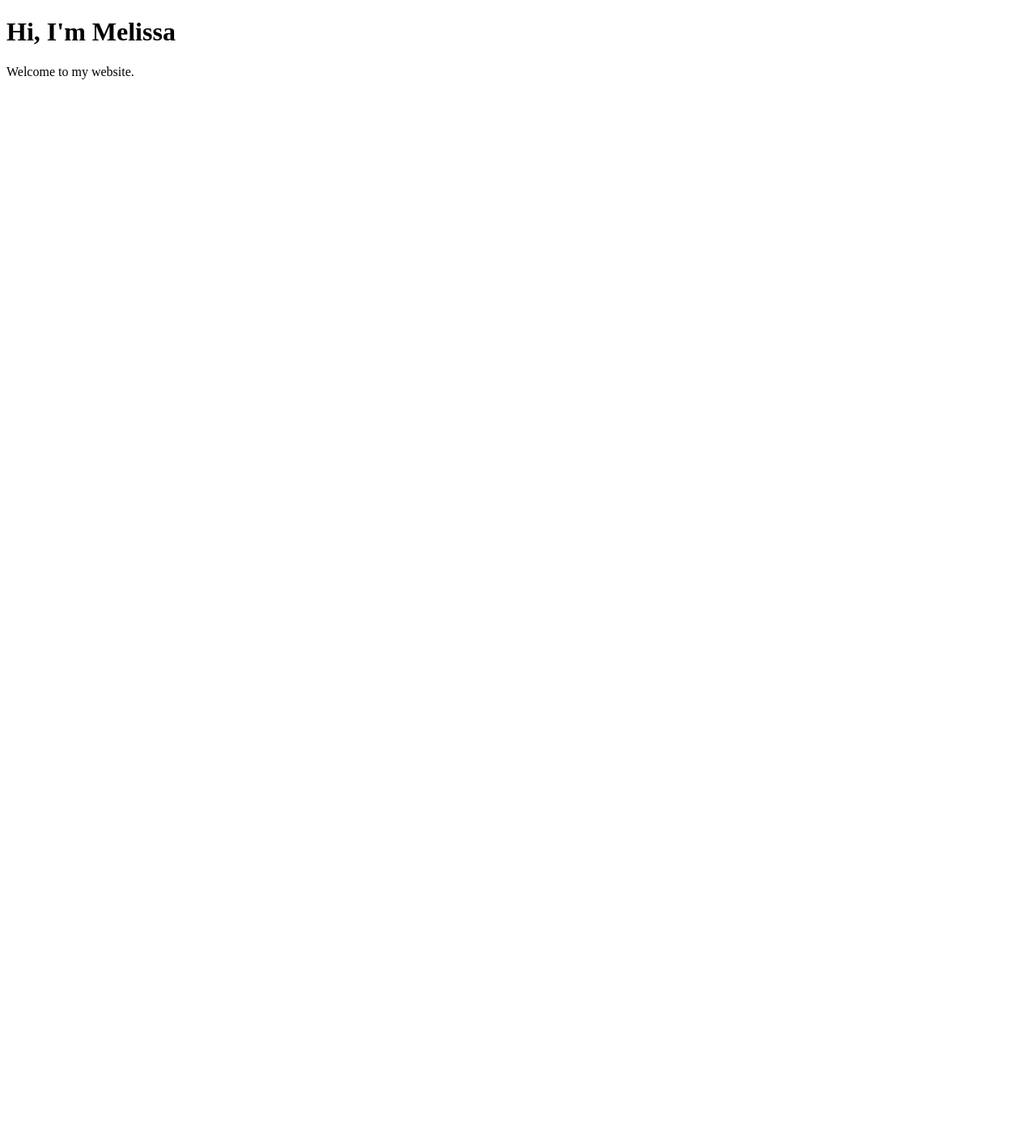
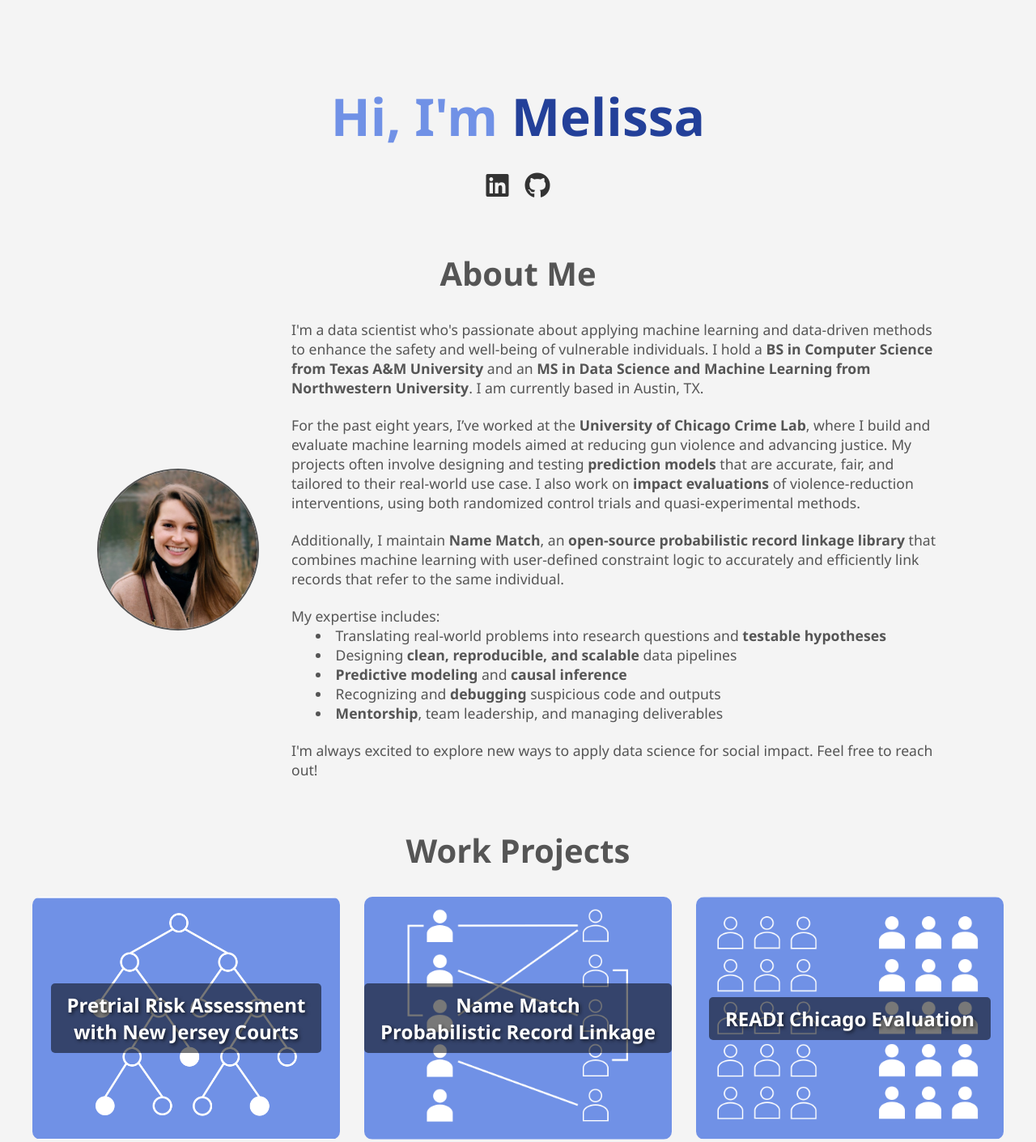
Before and after one commit to mmcneill/mmcneill.github.io, a plain HTML site: page index.html in a window 1280 px wide. Shown: the top 1411 px of the page at 81% size. Before the commit the page ends 800 px from the top, so only its background shows below. Drawn offline with Linux system fonts and the light colour scheme.

Commit message:
Updates index with MVP and links to "Coming soon!" page for work projects

```diff
--- a/index.html
+++ b/index.html
@@ -3,10 +3,82 @@
 <head>
     <meta charset="UTF-8">
     <meta name="viewport" content="width=device-width, initial-scale=1.0">
+    <meta http-equiv="X-UA-Compatible" content="ie=edge">
     <title>Melissa McNeill</title>
+    <link rel="stylesheet" href="styles.css">
+    <!-- Add Font Awesome for LinkedIn and GitHub Icons -->
+    <link rel="stylesheet" href="https://cdnjs.cloudflare.com/ajax/libs/font-awesome/6.0.0-beta3/css/all.min.css">
 </head>
 <body>
-    <h1>Hi, I'm Melissa</h1>
-    <p>Welcome to my website.</p>
+    <!-- Main Content Section -->
+    <section id="main">
+        <div class="container">
+            <div class="main-content">
+                <p class="intro-text">Hi, I'm <span class="name">Melissa</span></p>
+                <div class="social-links">
+                    <a href="https://www.linkedin.com/in/melissalmcneill/" target="_blank" class="linkedin">
+                        <i class="fab fa-linkedin"></i>
+                    </a>
+                    <a href="https://github.com/mmcneill" target="_blank" class="github">
+                        <i class="fab fa-github"></i>
+                    </a>
+                </div>
+            </div>
+        </div>
+    </section>
+
+    <!-- About Me Section -->
+    <section id="about" class="section">
+        <div class="container">
+            <h2>About Me</h2>
+            <div class="about-content">
+                <img src="images/about_me.jpg" alt="Your Photo" class="profile-photo">
+                <div class="about-text">
+                    <p>I'm a data scientist who's passionate about applying machine learning and data-driven methods to enhance the safety and well-being of vulnerable individuals. I hold a <b>BS in Computer Science from Texas A&M University</b> and an <b>MS in Data Science and Machine Learning from Northwestern University</b>. I am currently based in Austin, TX.</p>
+                    <br>
+                    <p>For the past eight years, I’ve worked at the <b>University of Chicago Crime Lab</b>, where I build and evaluate machine learning models aimed at reducing gun violence and advancing justice. My projects often involve designing and testing <b>prediction models</b> that are accurate, fair, and tailored to their real-world use case. I also work on <b>impact evaluations</b> of violence-reduction interventions, using both randomized control trials and quasi-experimental methods.</p>
+                    <br>
+                    <p>Additionally, I maintain <b>Name Match</b>, an <b>open-source probabilistic record linkage library</b> that combines machine learning with user-defined constraint logic to accurately and efficiently link records that refer to the same individual.</p>
+                    <br>
+                    <p>My expertise includes:
+                        <li>Translating real-world problems into research questions and <b>testable hypotheses</b></li>
+                        <li>Designing <b>clean, reproducible, and scalable</b> data pipelines</li>
+                        <li><b>Predictive modeling</b> and <b>causal inference</b></li>
+                        <li>Recognizing and <b>debugging</b> suspicious code and outputs</li>
+                        <li><b>Mentorship</b>, team leadership, and managing deliverables</li></p>
+                    <br>
+                    <p>I'm always excited to explore new ways to apply data science for social impact. Feel free to reach out!</p>
+                </div>
+            </div>
+        </div>
+    </section>
+
+    <!-- Projects Section -->
+    <section id="projects" class="section">
+        <div class="container">
+            <h2>Work Projects</h2>
+            <div class="projects-list">
+                <div class="project-item" style="background-image: url('images/tree.png');">
+                    <a href="coming_soon.html">Pretrial Risk Assessment<br/>with New Jersey Courts</a>
+                </div>
+                <div class="project-item" style="background-image: url('images/record_linkage.png');">
+                    <a href="coming_soon.html">Name Match<br/>Probabilistic Record Linkage</a>
+                </div>
+                <div class="project-item" style="background-image: url('images/evaluation.png');">
+                    <a href="coming_soon.html">READI Chicago Evaluation</a>
+                </div>
+                <div class="project-item" style="background-image: url('images/evaluation.png');">
+                    <a href="coming_soon.html">Kewanee Reentry Center Evaluation</a>
+                </div>
+                <div class="project-item" style="background-image: url('images/evaluation.png');">
+                    <a href="coming_soon.html">Pretrial Risk Assessment Evaluation in NYC</a>
+                </div>
+                <div class="project-item" style="background-image: url('images/tree.png');">
+                    <a href="coming_soon.html">Predicting Domestic Violence Victimization in NYC</a>
+                </div>
+            </div>
+        </div>
+    </section>
+
 </body>
 </html>
--- /dev/null
+++ b/styles.css
@@ -0,0 +1,223 @@
+/* Reset some basic styles */
+* {
+    margin: 0;
+    padding: 0;
+    box-sizing: border-box;
+}
+
+/* General page setup */
+body {
+    font-family: 'Segoe UI', Tahoma, Geneva, Verdana, sans-serif;
+    background-color: #f4f4f4;
+    color: #555;
+    text-align: center;
+    display: flex;
+    justify-content: flex-start;
+    align-items: flex-start;
+    flex-direction: column;
+    min-height: 100vh;
+}
+
+/* Main Content Section */
+#main {
+    margin-top: 100px;
+    width: 100%;
+}
+
+.main-content {
+    display: flex;
+    flex-direction: column;
+    justify-content: center;
+    align-items: center;
+}
+
+.intro-text {
+    font-size: 4rem;
+    font-weight: 900;
+    color: #7091e6;
+    margin-bottom: 20px;
+}
+
+.name {
+    color: #234099;
+}
+
+.social-links {
+    display: flex;
+    gap: 20px;
+}
+
+.social-links a {
+    color: #333;
+    font-size: 2rem;
+    transition: color 0.3s ease, transform 0.3s ease;
+}
+
+.social-links a:hover {
+    color: #7091e6;
+    transform: scale(1.1);
+}
+
+/* About Me Section */
+#about {
+    padding: 60px 20px;
+    width: 100%;
+}
+
+#about h2 {
+    font-size: 2.5rem;
+    margin-bottom: 30px;
+}
+
+.about-content {
+    display: flex;
+    justify-content: center;
+    align-items: center;
+    gap: 40px;
+}
+
+.profile-photo {
+    width: 200px;
+    height: 200px;
+    border-radius: 50%;
+    object-fit: cover;
+    border: 2px solid #555;
+}
+
+.about-text {
+    max-width: 800px;
+}
+
+.about-text h2 {
+    font-size: 2rem;
+    margin-bottom: 15px;
+}
+
+.about-text p {
+    font-size: 1.1rem;
+    color: #555;
+    text-align: left;
+}
+
+li {
+    font-size: 1.1rem;
+    padding-left: 30px;
+    color: #555;
+    text-align: left;
+}
+
+.about-text b {
+    font-weight: 600; /* Slightly less bold than 700 */
+}
+
+/* Projects Section */
+#projects {
+    padding-bottom: 80px;
+    width: 100%;
+    display: flex;
+    justify-content: center;
+}
+
+#projects h2 {
+    font-size: 2.5rem;
+    margin-bottom: 30px;
+}
+
+.projects-list {
+    display: grid;
+    grid-template-columns: repeat(auto-fill, minmax(300px, 1fr)); /* Auto-wrap items */
+    gap: 30px;
+    justify-items: center;
+    margin-top: 20px;
+    max-width: 1200px; /* Maximum width for large screens */
+    width: 100%;
+}
+
+.project-item {
+    width: 100%;
+    height: 300px;
+    border-radius: 10px;
+    background-size: cover;
+    background-position: center;
+    display: flex;
+    align-items: center;
+    justify-content: center;
+    transition: transform 0.3s ease;
+}
+
+.project-item:hover {
+    transform: scale(1.05);
+}
+
+.project-item a {
+    font-size: 1.5rem;
+    color: #fff;
+    text-decoration: none;
+    font-weight: bold;
+    text-shadow: 2px 2px 4px rgba(0, 0, 0, 0.6);
+    background-color: rgba(0, 0, 0, 0.53);
+    padding: 10px 20px;
+    border-radius: 5px;
+}
+
+/* Responsive Design: Ensuring everything looks good on smaller screens */
+@media screen and (max-width: 768px) {
+    .intro-text {
+        font-size: 2.5rem;
+    }
+
+    .profile-photo {
+        width: 150px;
+        height: 150px;
+    }
+
+    #about h2 {
+        font-size: 2rem;
+    }
+
+    .projects-list {
+        grid-template-columns: repeat(auto-fill, minmax(250px, 1fr)); /* Smaller column size for mobile */
+    }
+}
+
+
+/* Project Pages */
+
+#projectpagemain {
+    margin-top: 100px;
+    padding-bottom: 40px;
+    width: 100%;
+}
+
+#projectpage {
+    padding: 30px 20px;
+    padding-top: 10px;
+    width: 100%;
+}
+
+#projectpage h2 {
+    font-size: 2.5rem;
+    margin-bottom: 30px;
+}
+
+.projectpage-content {
+    display: flex;
+    justify-content: center;
+    align-items: center;
+    gap: 40px;
+}
+
+.projectpage-text {
+    max-width: 800px;
+}
+
+.projectpage-text h2 {
+    font-size: 2rem;
+    margin-bottom: 15px;
+}
+
+.projectpage-text p {
+    font-size: 1.1rem;
+    color: #555;
+    text-align: left;
+}
```
Also changed, not shown: coming_soon.html (added, +33 -0 lines), images/about_me.jpg (added), images/evaluation.png (added), images/record_linkage.png (added), images/tree.png (added), 1 other file.
